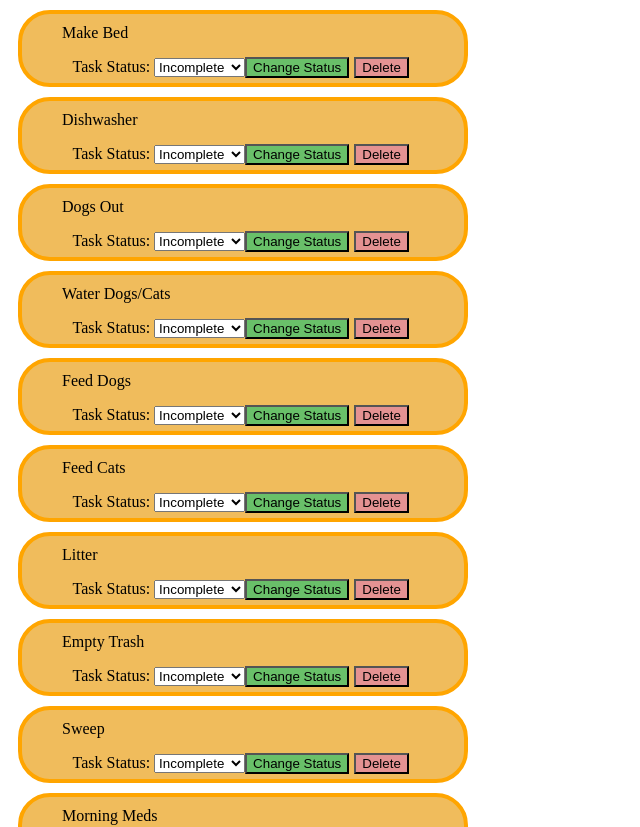
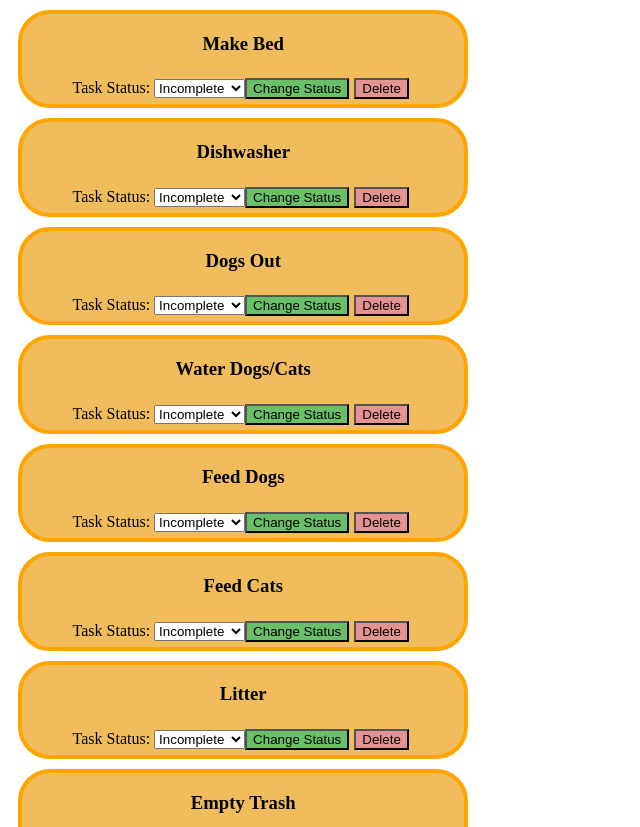
Before and after one commit to rc-devs/daily-task-manager, an Angular app in the folder daily-task-manager/: page / in a window 1280 px wide. Shown: the top 827 px of the page, without its empty margins (0-640 px from the left). Built offline with nearby package versions, Linux system fonts and the light colour scheme.

Commit message:
add description to the task-card

```diff
--- a/daily-task-manager/src/app/checklist/task-card/task-card.component.html
+++ b/daily-task-manager/src/app/checklist/task-card/task-card.component.html
@@ -1,8 +1,9 @@
 
   @for (t of getDefaultChecklist(); track t.id){
     <div class="{{t.status}}" >
-    <li>{{t.task}}</li>
+    <h3>{{t.task}}</h3>
     <!-- @if to display description (t.description (not yet added)) -->
+     <p>{{t.description}}</p>
       <label for="tasks">Task Status: </label>
         <select #taskStatus name="taskStatus">
             <option #incomplete name="incomplete" value="incomplete">Incomplete</option>
```
